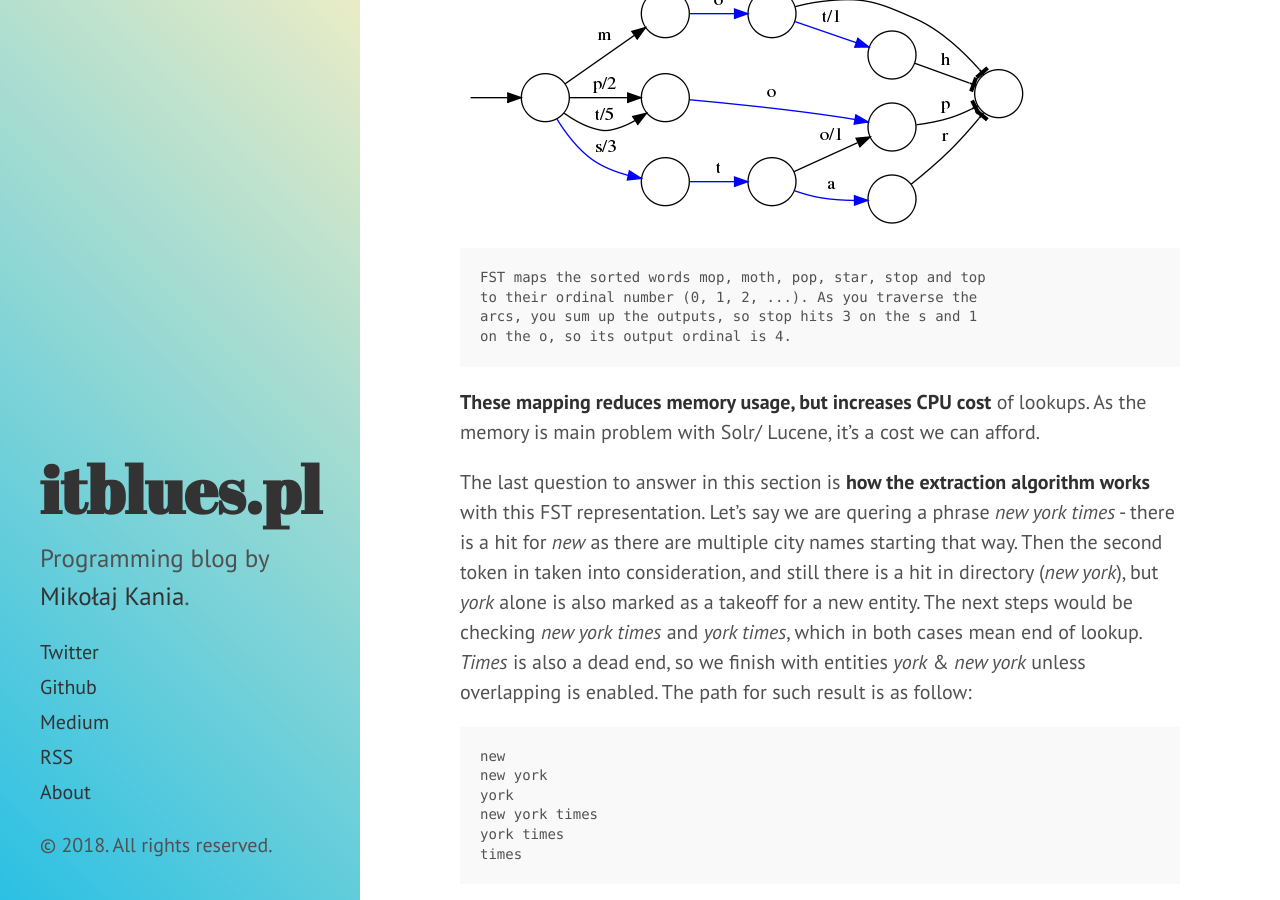
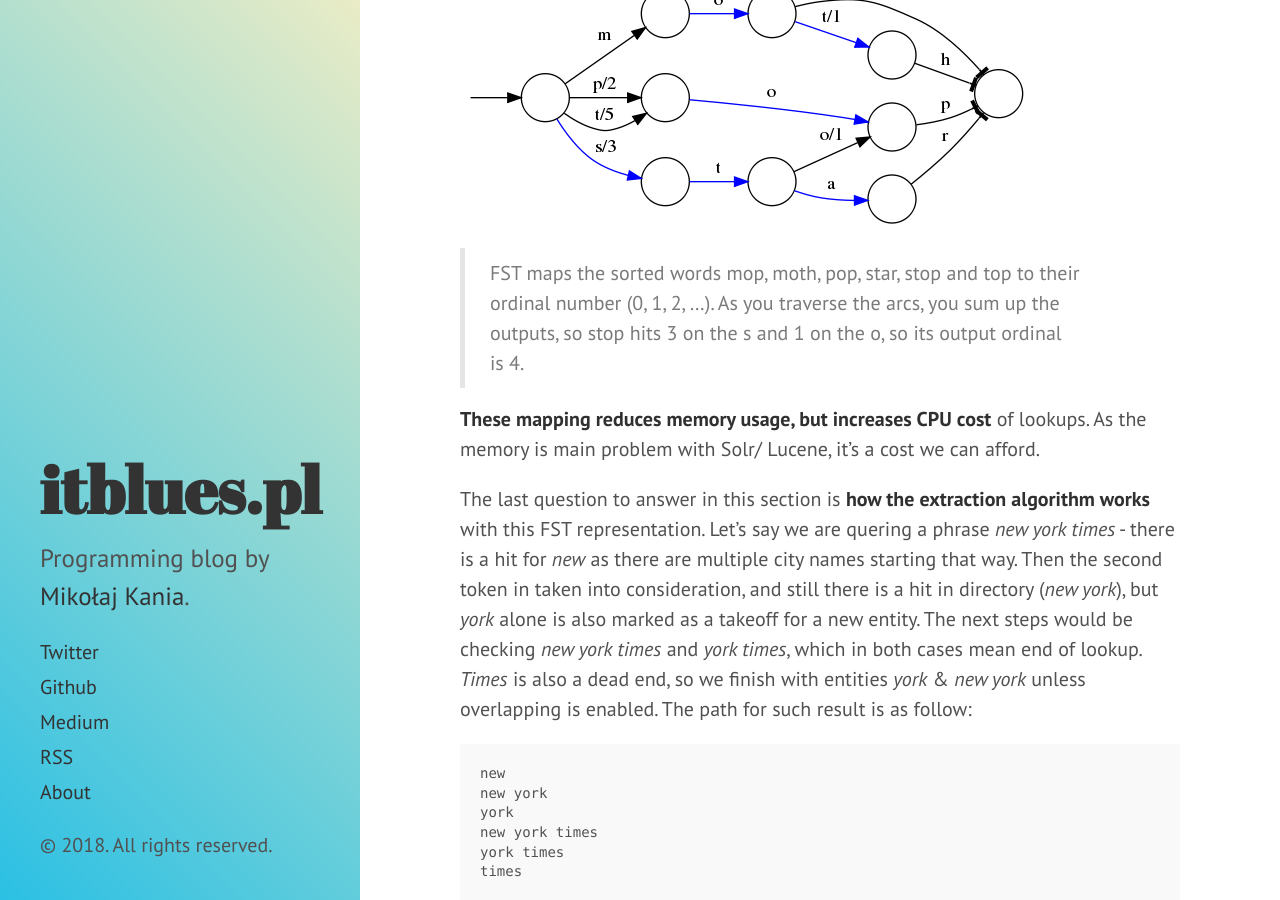
Before and after one commit to mikolajkania/mikolajkania.github.io, a Jekyll site: the page built from _posts/2017-03-30-extract-entities-with-solr-text-tagger.md, in a window 1280 px wide and 900 px high, scrolled down 1784 px. Built offline with Jekyll 4.4.1, drawn with Linux system fonts in a browser that asks for light colours; part of the change alters nothing that is shown.

```diff
--- a/_posts/2017-03-30-extract-entities-with-solr-text-tagger.md
+++ b/_posts/2017-03-30-extract-entities-with-solr-text-tagger.md
@@ -53,10 +53,11 @@ Let's discuss what is important here: during indexing tokens in *tag* field are
 
 **What is FST?** It is a kind of finite state machine (FSM), that is a graph with nodes (states) & labels (edges). Finite state machine has an input which determines transitions between nodes. FST is an extension of state machine with an output node. In Lucene it is used to map term into integer and is implemented by Michael McCandless, whose [example of a structure](http://blog.mikemccandless.com/2010/12/using-finite-state-transducers-in.html) is quite clear:
 ![placeholder](https://raw.githubusercontent.com/mikolajkania/mikolajkania.github.io/master/_images/2017-03-30-fst.png "fst")
-{% highlight text %}FST maps the sorted words mop, moth, pop, star, stop and top
+> FST maps the sorted words mop, moth, pop, star, stop and top
 to their ordinal number (0, 1, 2, ...). As you traverse the
 arcs, you sum up the outputs, so stop hits 3 on the s and 1
-on the o, so its output ordinal is 4.{% endhighlight %}
+on the o, so its output ordinal is 4.
+
 **These mapping reduces memory usage, but increases CPU cost** of lookups. As the memory is main problem with Solr/ Lucene, it's a cost we can afford.
 
 The last question to answer in this section is **how the extraction algorithm works** with this FST representation. Let's say we are quering a phrase *new york times* - there is a hit for *new* as there are multiple city names starting that way. Then the second token in taken into consideration, and still there is a hit in directory (*new york*), but *york* alone is also marked as a takeoff for a new entity. The next steps would be checking *new york times* and *york times*, which in both cases mean end of lookup. *Times* is also a dead end, so we finish with entities *york* & *new york* unless overlapping is enabled. The path for such result is as follow:
```
